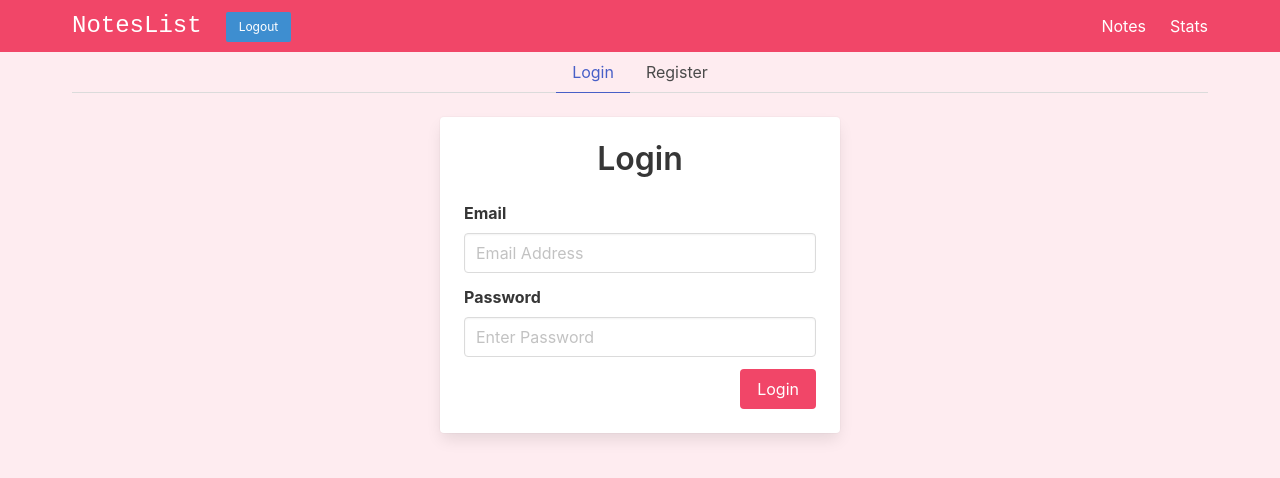
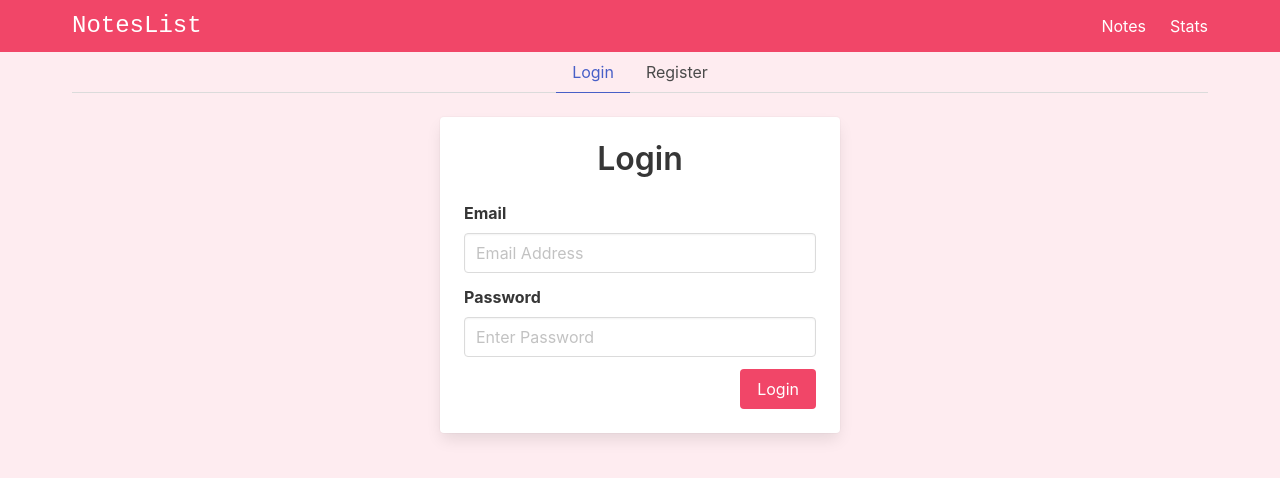
Before and after one commit to leelanarasimha/noteslist-vue, a Vue app: page /auth#/auth in a window 1280 px wide. Shown: the top 478 px of the page. Built offline with nearby package versions, Linux system fonts and the light colour scheme; no server answers.

Commit message:
redirect auth page

```diff
--- a/src/components/Layout/NavBar.vue
+++ b/src/components/Layout/NavBar.vue
@@ -22,8 +22,10 @@
       </div>
 
       <div id="navbarBasicExample" :class="{ 'is-active': showNavBarMenu }" class="navbar-menu">
-        <div class="navbar-start">
-          <button class="button is-info is-small mt-3 ml-3" @click.prevent="onLogout">Logout</button>
+        <div class="navbar-start" v-if="authStore.user.uid">
+          <button class="button is-info is-small mt-3 ml-3" @click.prevent="onLogout">
+            Logout {{ authStore.user.email }}
+          </button>
         </div>
         <div class="navbar-end">
           <RouterLink :to="{ name: 'notes' }" active-class="is-active" class="navbar-item">
--- a/src/stores/AuthStore.js
+++ b/src/stores/AuthStore.js
@@ -7,16 +7,20 @@ import {
 import { defineStore } from 'pinia';
 import { auth } from '../js/firebase';
 import { ref } from 'vue';
+import { useRouter } from 'vue-router';
 
 export const useAuthStore = defineStore('authStore', () => {
   const user = ref({});
+  const router = useRouter();
   const init = () => {
     onAuthStateChanged(auth, (userDetails) => {
       if (userDetails) {
         const uid = userDetails.uid;
         user.value = { email: userDetails.email, uid };
+        router.push({ name: 'notes' });
       } else {
         user.value = {};
+        router.replace({ name: 'auth' });
       }
     });
   };
```
